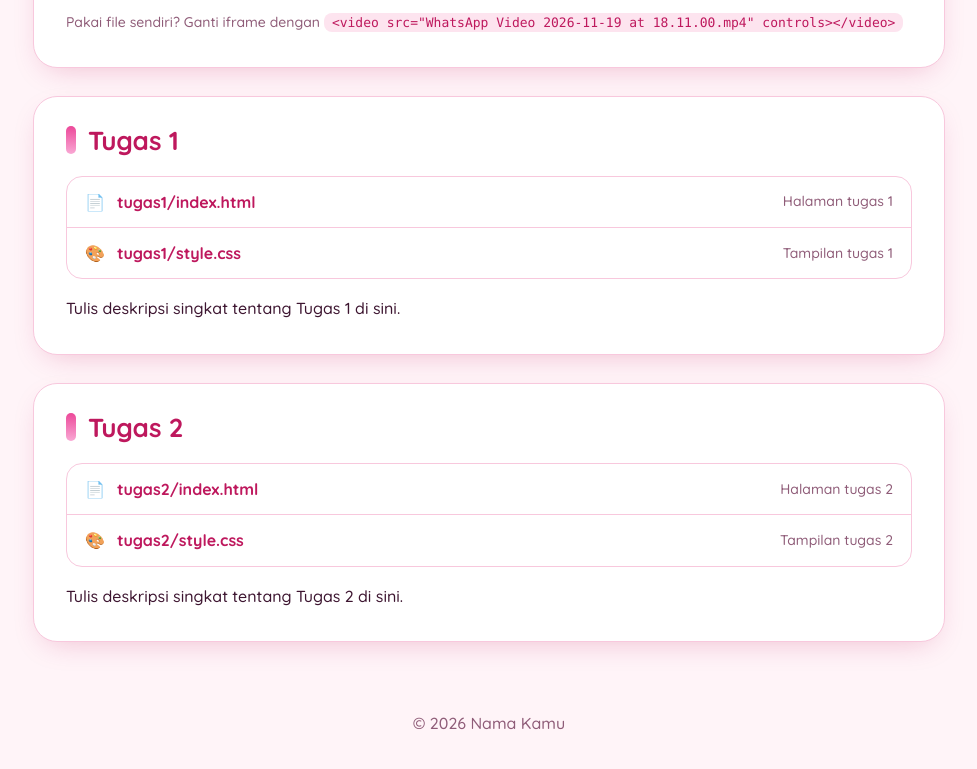
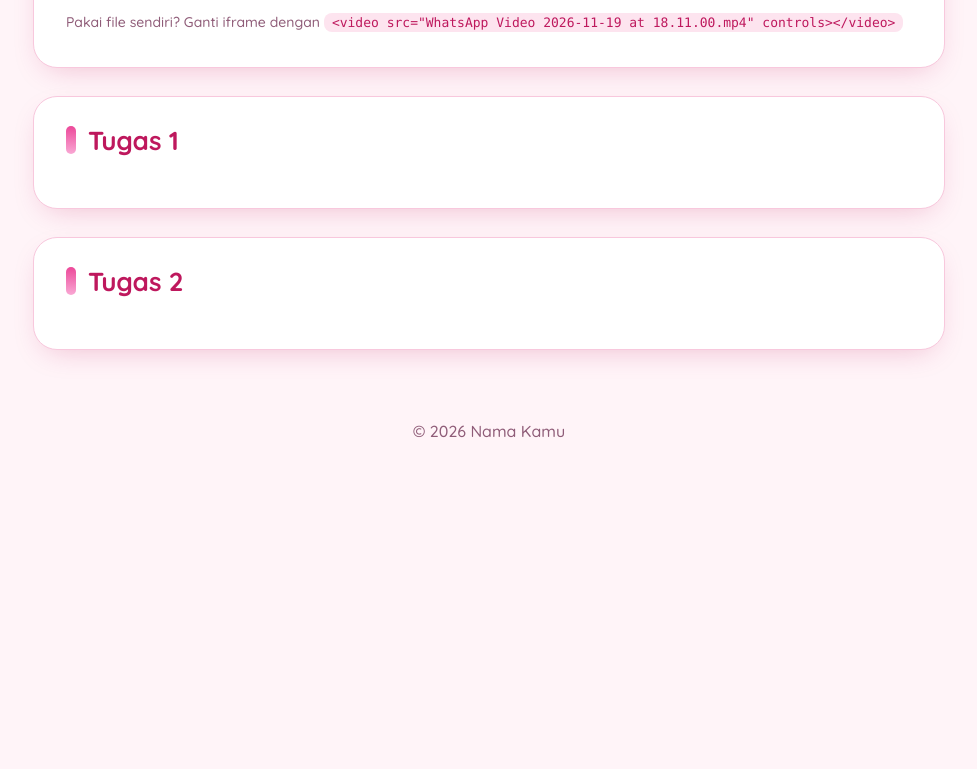
Before and after one commit to rahimah22042020-a11y/rahimahcantik, a plain HTML site: page index.html in a window 1280 px wide. Shown: the part 2015-2784 px from the top of the page, without its empty margins (151-1128 px from the left). After the commit the page ends 2491 px from the top, so only its background shows below. Drawn offline with Linux system fonts and the light colour scheme.

Commit message:
Clean up Tugas sections in index.html
Removed list items and descriptions for Tugas 1 and Tugas 2 sections, replaced with comments for coding.

```diff
--- a/index.html
+++ b/index.html
@@ -360,20 +360,12 @@ code {
 
     <section class="box" id="tugas1">
       <h2>Tugas 1</h2>
-      <ul class="files">
-        <li><span aria-hidden="true">📄</span><a href="tugas1/index.html">tugas1/index.html</a><em>Halaman tugas 1</em></li>
-        <li><span aria-hidden="true">🎨</span><a href="tugas1/style.css">tugas1/style.css</a><em>Tampilan tugas 1</em></li>
-      </ul>
-      <p>Tulis deskripsi singkat tentang Tugas 1 di sini.</p>
+      <!-- Isi coding Tugas 1 di sini -->
     </section>
 
     <section class="box" id="tugas2">
       <h2>Tugas 2</h2>
-      <ul class="files">
-        <li><span aria-hidden="true">📄</span><a href="tugas2/index.html">tugas2/index.html</a><em>Halaman tugas 2</em></li>
-        <li><span aria-hidden="true">🎨</span><a href="tugas2/style.css">tugas2/style.css</a><em>Tampilan tugas 2</em></li>
-      </ul>
-      <p>Tulis deskripsi singkat tentang Tugas 2 di sini.</p>
+      <!-- Isi coding Tugas 2 di sini -->
     </section>
 
   </main>
```
